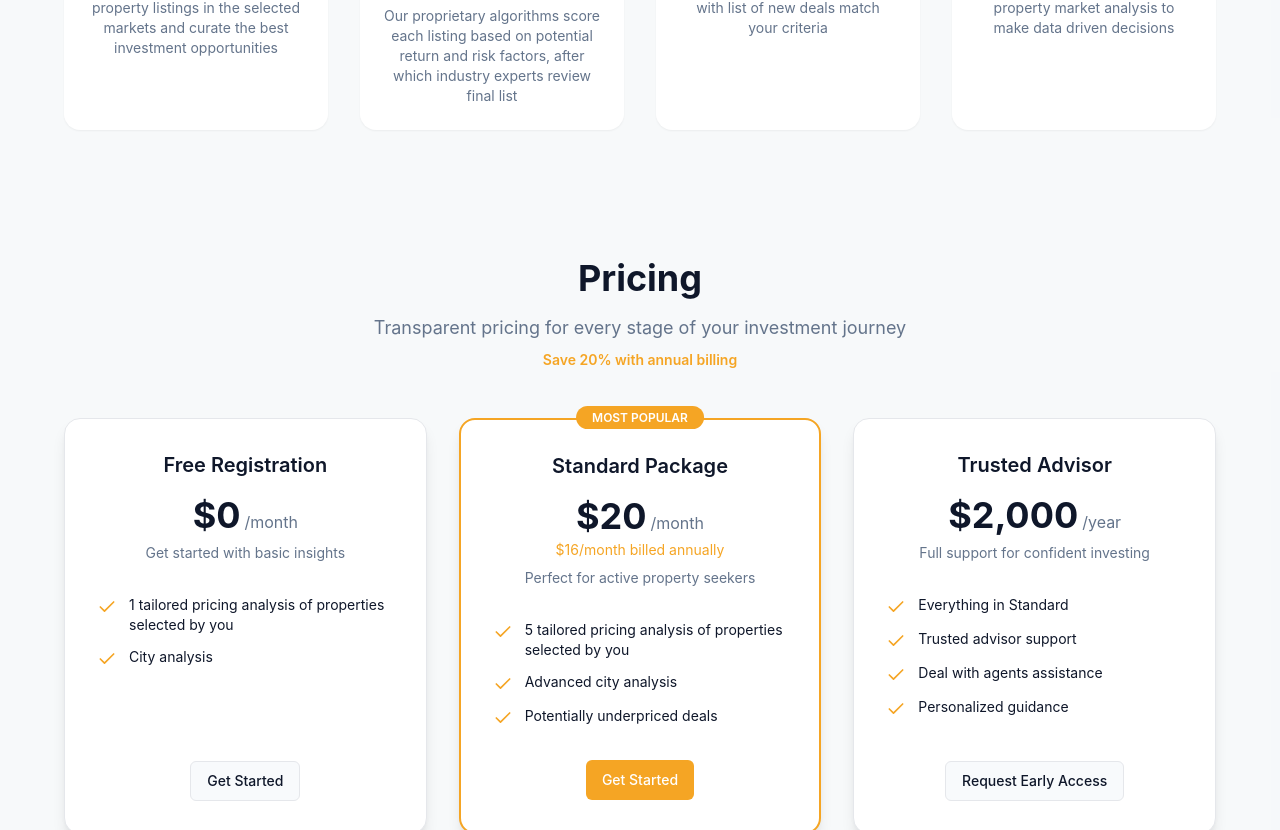
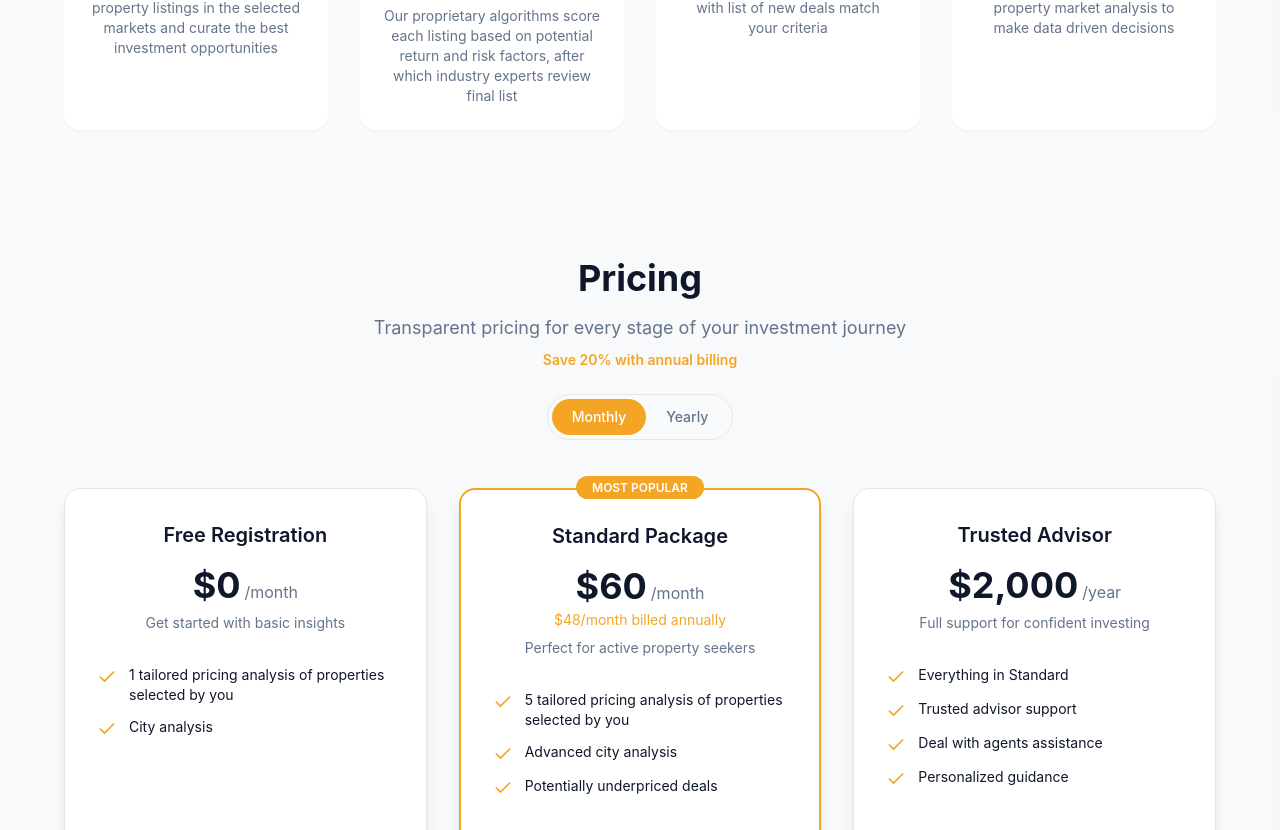
Before and after one commit to Rensights/app-frontend, a Next.js app in the folder src/: page / in a window 1280 px wide. Shown: the part 2677-3507 px from the top of the page. Built offline with nearby package versions, Linux system fonts and the light colour scheme; no server answers.

Commit message:
update price

```diff
--- a/src/src/app/pricing/page.tsx
+++ b/src/src/app/pricing/page.tsx
@@ -1,5 +1,6 @@
 "use client";
 
+import { useState } from "react";
 import { Check } from "lucide-react";
 import { Button } from "@/components/landing/ui/button";
 import LandingHeader from "@/components/landing/Header";
@@ -13,6 +14,7 @@ import { useTranslations } from "@/hooks/useTranslations";
 export default function PricingPage() {
   // Get toast
   const toast = useToast();
+  const [billingInterval, setBillingInterval] = useState<"monthly" | "yearly">("monthly");
 
   // Get user info to check tier
   const { user, subscription } = useUser();
@@ -42,9 +44,10 @@ export default function PricingPage() {
     "pricing.annualPriceNote": "/month billed annually",
     "pricing.free.price": "$0",
     "pricing.free.period": "/month",
-    "pricing.standard.price": "$20",
+    "pricing.standard.price": "$60",
     "pricing.standard.period": "/month",
-    "pricing.standard.annualPrice": "$16",
+    "pricing.standard.annualPrice": "$48",
+    "pricing.standard.yearlyTotal": "$576 billed yearly",
     "pricing.trusted.price": "$2,000",
     "pricing.trusted.period": "/year",
     "pricing.why.title": "Why Choose Rensights?",
@@ -119,6 +122,22 @@ export default function PricingPage() {
           <p className="text-lg text-primary font-semibold">
             {t("pricing.annualNote")}
           </p>
+          <div className="mt-8 inline-flex rounded-full border border-border bg-background p-1">
+            <button
+              type="button"
+              className={`rounded-full px-5 py-2 text-sm font-medium transition-colors ${billingInterval === "monthly" ? "bg-primary text-primary-foreground" : "text-muted-foreground"}`}
+              onClick={() => setBillingInterval("monthly")}
+            >
+              Monthly
+            </button>
+            <button
+              type="button"
+              className={`rounded-full px-5 py-2 text-sm font-medium transition-colors ${billingInterval === "yearly" ? "bg-primary text-primary-foreground" : "text-muted-foreground"}`}
+              onClick={() => setBillingInterval("yearly")}
+            >
+              Yearly
+            </button>
+          </div>
         </div>
       </section>
 
@@ -143,12 +162,21 @@ export default function PricingPage() {
                 <div className="text-center">
                   <h3 className="text-xl font-semibold">{t(plan.nameKey)}</h3>
                   <div className="mt-4 flex items-baseline justify-center gap-1">
-                    <span className="text-4xl font-bold">{t(plan.priceKey)}</span>
+                    <span className="text-4xl font-bold">
+                      {plan.id === "standard" && billingInterval === "yearly"
+                        ? t(plan.annualPriceKey || plan.priceKey)
+                        : t(plan.priceKey)}
+                    </span>
                     <span className="text-muted-foreground">{t(plan.periodKey)}</span>
                   </div>
-                  {plan.annualPriceKey && (
+                  {plan.annualPriceKey && billingInterval === "monthly" && (
                     <div className="mt-1 text-sm text-primary">
                       {t(plan.annualPriceKey)}{t("pricing.annualPriceNote")}
+                    </div>
+                  )}
+                  {plan.annualPriceKey && billingInterval === "yearly" && (
+                    <div className="mt-1 text-sm text-primary">
+                      {t("pricing.annualPriceNote")} • {t("pricing.standard.yearlyTotal")}
                     </div>
                   )}
                   <p className="mt-2 text-sm text-muted-foreground">{t(plan.descriptionKey)}</p>
@@ -196,7 +224,7 @@ export default function PricingPage() {
                             onClick={async (e) => {
                               e.preventDefault();
                               try {
-                                const { url } = await apiClient.createCheckoutSession("PREMIUM");
+                                const { url } = await apiClient.createCheckoutSession("PREMIUM", billingInterval);
                                 if (url) {
                                   window.location.href = url;
                                 } else {
--- a/src/src/components/landing/Pricing.tsx
+++ b/src/src/components/landing/Pricing.tsx
@@ -1,5 +1,6 @@
 "use client";
 
+import { useState } from "react";
 import { Check } from "lucide-react";
 import { Button } from "./ui/button";
 import Link from "next/link";
@@ -11,6 +12,7 @@ import { useTranslations } from "@/hooks/useTranslations";
 export default function LandingPricing() {
   const toast = useToast();
   const { user, subscription } = useUser();
+  const [billingInterval, setBillingInterval] = useState<"monthly" | "yearly">("monthly");
   const { t } = useTranslations("pricing", {
     "pricing.title": "Pricing",
     "pricing.subtitle": "Transparent pricing for every stage of your investment journey",
@@ -37,9 +39,10 @@ export default function LandingPricing() {
     "pricing.annualPriceNote": "/month billed annually",
     "pricing.free.price": "$0",
     "pricing.free.period": "/month",
-    "pricing.standard.price": "$20",
+    "pricing.standard.price": "$60",
     "pricing.standard.period": "/month",
-    "pricing.standard.annualPrice": "$16",
+    "pricing.standard.annualPrice": "$48",
+    "pricing.standard.yearlyTotal": "$576 billed yearly",
     "pricing.trusted.price": "$2,000",
     "pricing.trusted.period": "/year",
   });
@@ -98,6 +101,22 @@ export default function LandingPricing() {
           <p className="mt-2 text-sm text-primary font-semibold">
             {t("pricing.annualNote")}
           </p>
+          <div className="mt-6 inline-flex rounded-full border border-border bg-background p-1">
+            <button
+              type="button"
+              className={`rounded-full px-5 py-2 text-sm font-medium transition-colors ${billingInterval === "monthly" ? "bg-primary text-primary-foreground" : "text-muted-foreground"}`}
+              onClick={() => setBillingInterval("monthly")}
+            >
+              Monthly
+            </button>
+            <button
+              type="button"
+              className={`rounded-full px-5 py-2 text-sm font-medium transition-colors ${billingInterval === "yearly" ? "bg-primary text-primary-foreground" : "text-muted-foreground"}`}
+              onClick={() => setBillingInterval("yearly")}
+            >
+              Yearly
+            </button>
+          </div>
         </div>
 
         <div className="grid gap-8 md:grid-cols-3 max-w-6xl mx-auto">
@@ -118,12 +137,21 @@ export default function LandingPricing() {
               <div className="text-center">
                 <h3 className="text-xl font-semibold">{t(plan.nameKey)}</h3>
                 <div className="mt-4 flex items-baseline justify-center gap-1">
-                  <span className="text-4xl font-bold">{t(plan.priceKey)}</span>
+                  <span className="text-4xl font-bold">
+                    {plan.id === "standard" && billingInterval === "yearly"
+                      ? t(plan.annualPriceKey || plan.priceKey)
+                      : t(plan.priceKey)}
+                  </span>
                   <span className="text-muted-foreground">{t(plan.periodKey)}</span>
                 </div>
-                {plan.annualPriceKey && (
+                {plan.annualPriceKey && billingInterval === "monthly" && (
                   <div className="mt-1 text-sm text-primary">
                     {t(plan.annualPriceKey)}{t("pricing.annualPriceNote")}
+                  </div>
+                )}
+                {plan.annualPriceKey && billingInterval === "yearly" && (
+                  <div className="mt-1 text-sm text-primary">
+                    {t("pricing.annualPriceNote")} • {t("pricing.standard.yearlyTotal")}
                   </div>
                 )}
                 <p className="mt-2 text-sm text-muted-foreground">
@@ -171,7 +199,7 @@ export default function LandingPricing() {
                           onClick={async (e) => {
                             e.preventDefault();
                             try {
-                              const { url } = await apiClient.createCheckoutSession("PREMIUM");
+                              const { url } = await apiClient.createCheckoutSession("PREMIUM", billingInterval);
                               if (url) {
                                 window.location.href = url;
                               } else {
--- a/src/src/lib/api.ts
+++ b/src/src/lib/api.ts
@@ -99,6 +99,8 @@ export interface SubscriptionResponse {
   cancelAtPeriodEnd?: boolean;
   createdAt: string;
 }
+
+export type BillingInterval = 'monthly' | 'yearly';
 
 export interface InvoiceResponse {
   id: string;
@@ -598,10 +600,13 @@ class ApiClient {
     });
   }
 
-  async createCheckoutSession(planType: 'PREMIUM' | 'ENTERPRISE'): Promise<{ url: string }> {
+  async createCheckoutSession(
+    planType: 'PREMIUM' | 'ENTERPRISE',
+    billingInterval: BillingInterval = 'monthly'
+  ): Promise<{ url: string }> {
     return this.request<{ url: string }>('/api/subscriptions/create-checkout-session', {
       method: 'POST',
-      body: JSON.stringify({ planType }),
+      body: JSON.stringify({ planType, billingInterval }),
     });
   }
 
```
Lines whose indentation alone changed are shown as unchanged.
